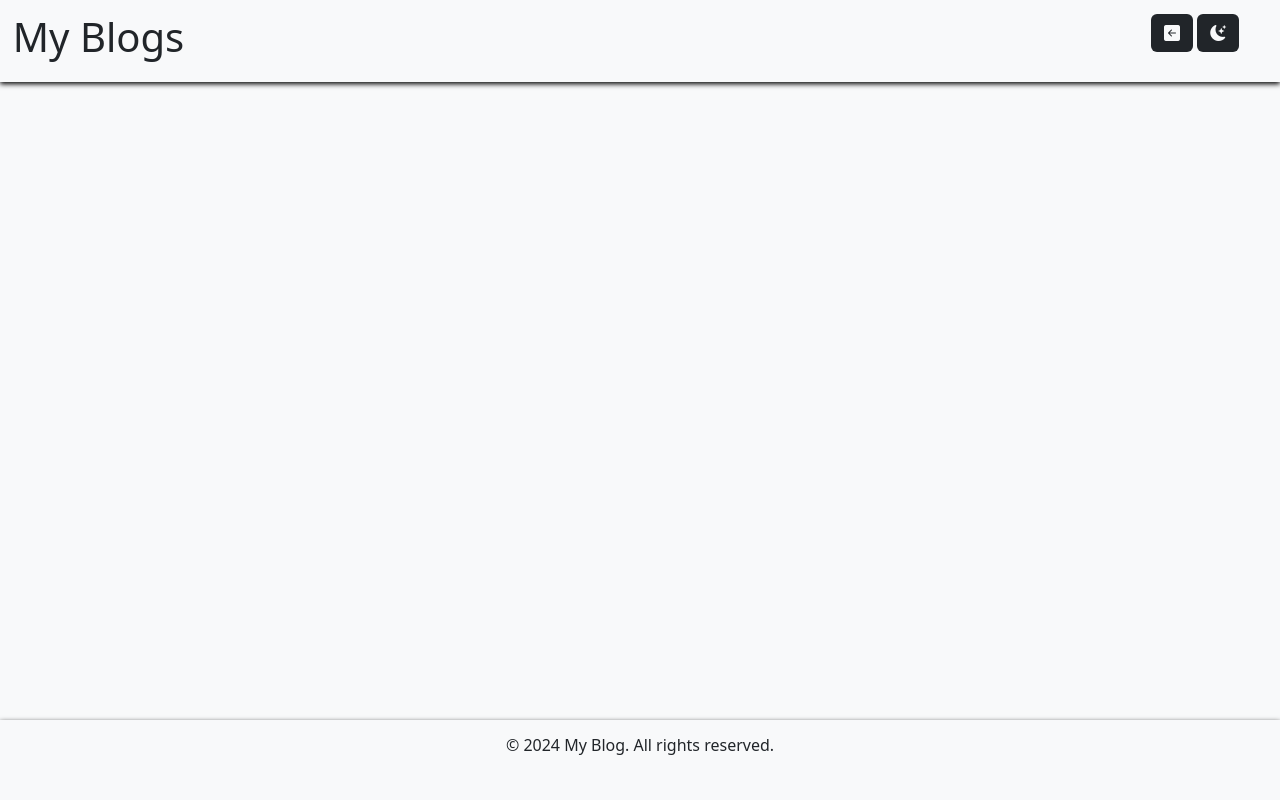
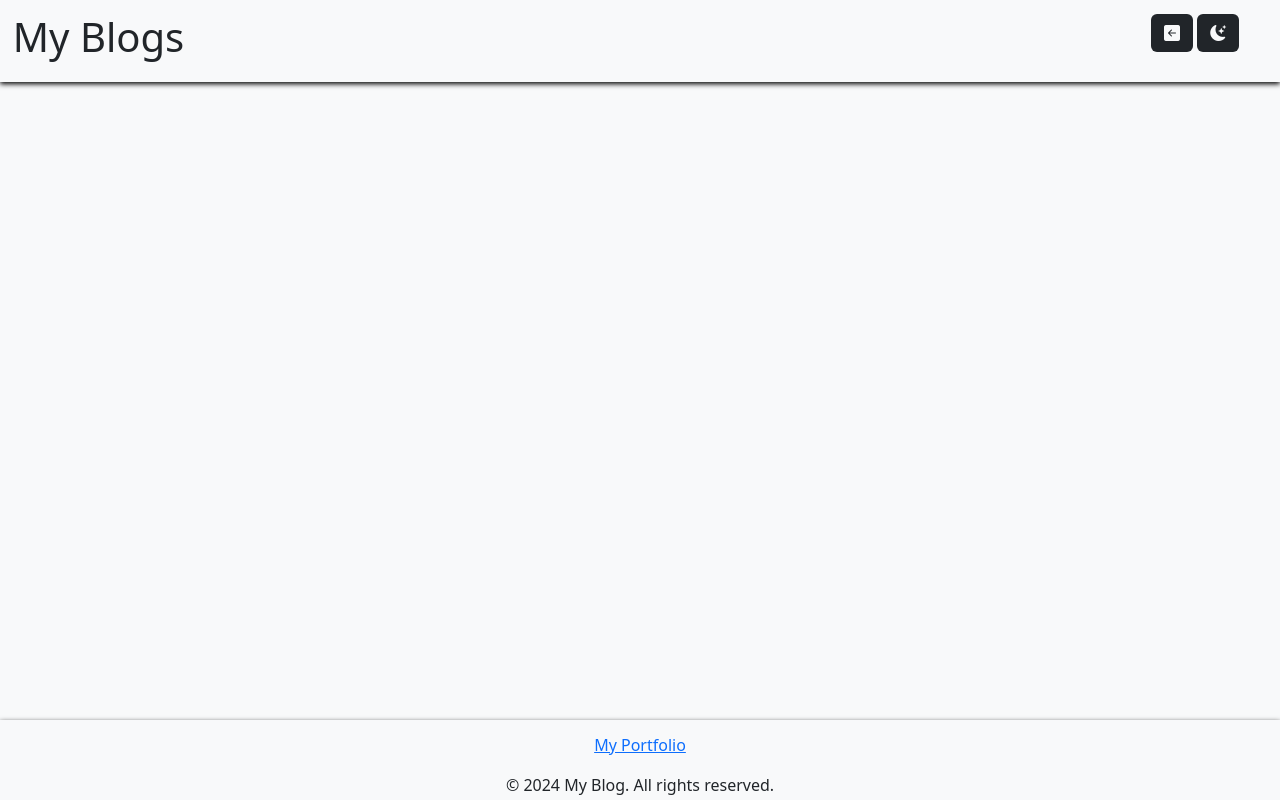
Before and after one commit to DRX-88/Personal-Blog, a plain HTML site: page blog.html in a window 1280 px wide. Drawn offline with nearby package versions, Linux system fonts and the light colour scheme.

Commit message:
added portfolio links to pages

```diff
--- a/blog.html
+++ b/blog.html
@@ -32,6 +32,7 @@
     </main>
 
     <footer>
+        <p><a href="https://drx-88.github.io/Professional-Portfolio/">My Portfolio</a></p>
         <p>&copy; 2024 My Blog. All rights reserved.</p>
     </footer>
     <script src="./assets/js/blog.js"></script>
```
Also changed, not shown: index.html (+1 -0 lines).
